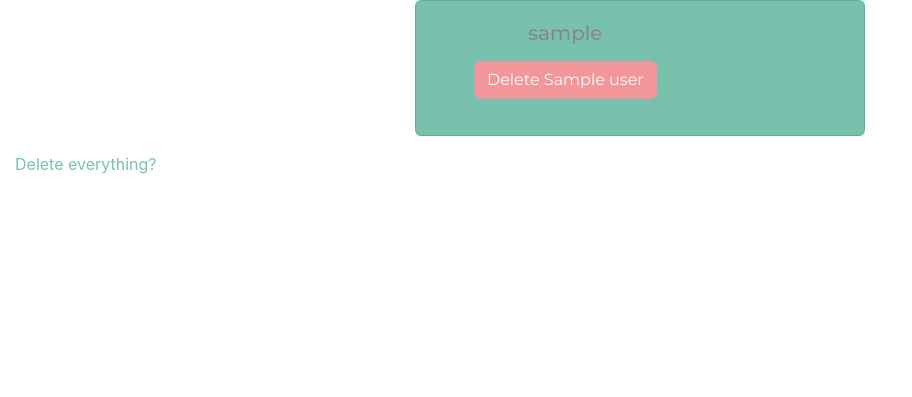
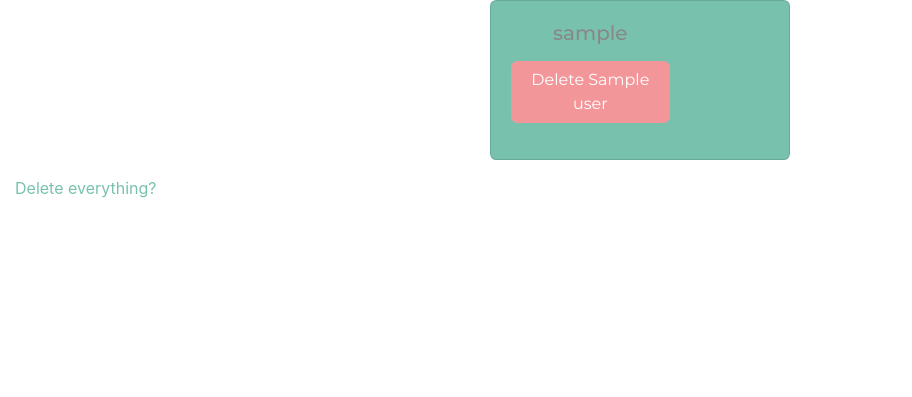
Before and after one commit to JohnminerIv/sell_stuff, a Flask app: template templates/admin_account_list.html in a window 1280 px wide. Shown: the part 102-499 px from the top of the page, without its empty margins (0-912 px from the left). Run offline with Flask 2, Linux system fonts and the light colour scheme; the template is opened without the code that fills it: most values are stand-ins (such as "Sample title", 1, 10 or a date in 2020); some libraries are stand-ins or nearby versions.

Commit message:
Expirimenting with cards

```diff
--- a/templates/admin_account_list.html
+++ b/templates/admin_account_list.html
@@ -3,10 +3,10 @@
 
 
 {% for _user in users %}
-    <div class="card mb-3 bg-primary text-center mx-auto" style="max-width: 450px;">
+    <div class="card mb-3 bg-primary text-center mx-auto" style="max-width: 300px;">
       <div class="row no-gutters">
         <div class="col-md-8">
-          <div class="card-body">
+          <div class="card-body text-center">
             <h5 class="card-title">{{_user.user_name}}</h5>
             <p class="card-text">{% include 'partials/delete_user_account_button.html' %}</p>
           </div>
```
